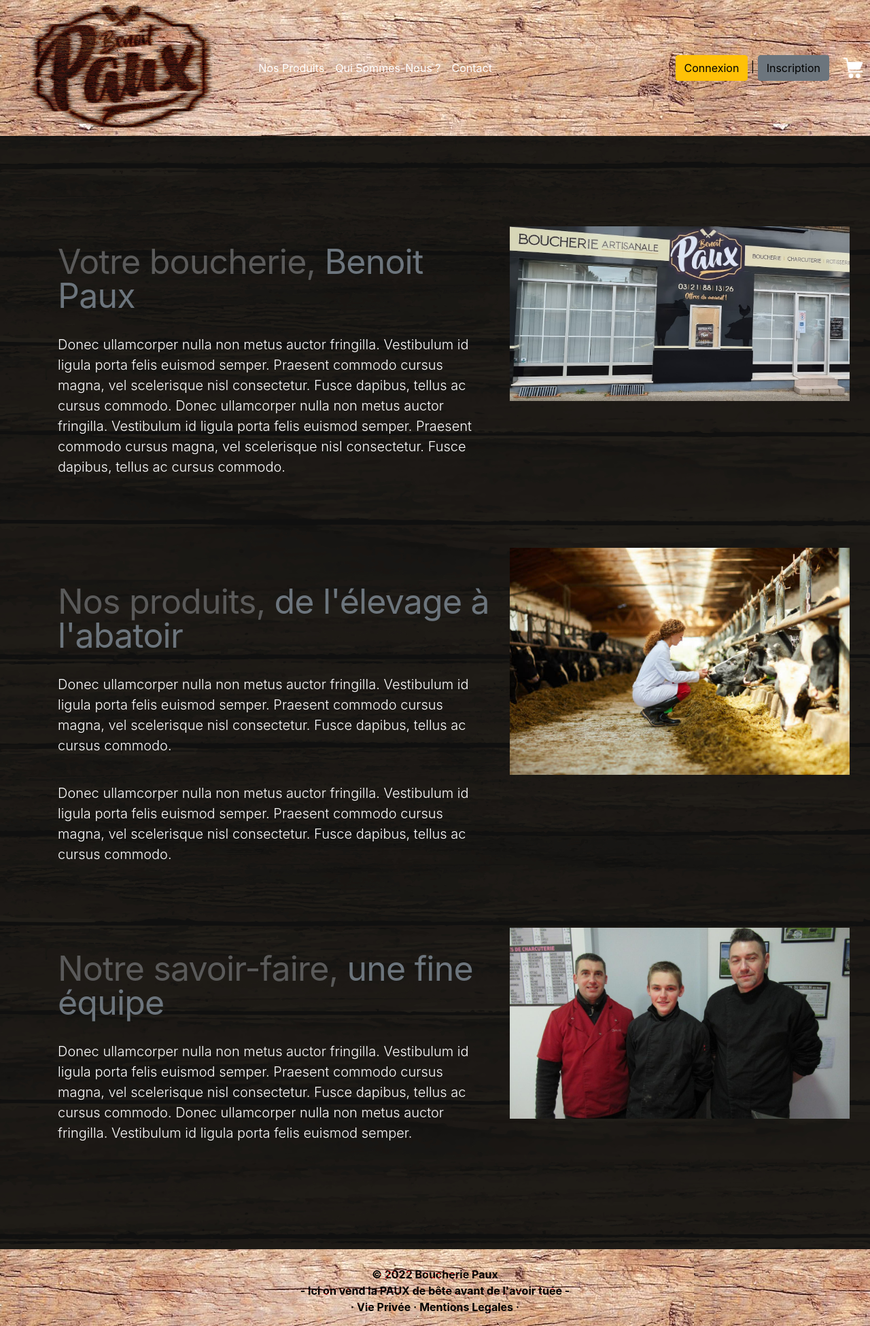
After one commit to JJeremyR/boucherie, a Symfony app: template templates/about_us/index.html.twig in a window 1280 px wide. The commit adds this page. Shown: the whole page at 68% size. Run offline with Twig, Linux system fonts and the light colour scheme; the template is opened without the code that fills it, so the values that code supplies are empty; some libraries are stand-ins or nearby versions.

Commit message:
quisommesnous

```diff
--- /dev/null
+++ b/templates/about_us/index.html.twig
@@ -0,0 +1,51 @@
+{% extends 'base.html.twig' %}
+
+{% block title %} Qui Sommes-Nous ?{% endblock %}
+
+{% block content %}
+
+        <div class="row featurette">
+            <div class="col-md-7">
+                <h2 class="featurette-heading">Votre boucherie,<span class="text-muted"> Benoit Paux</span></h2>
+                <br>
+                <p class="lead td-light">Donec ullamcorper nulla non metus auctor fringilla. Vestibulum id ligula porta felis euismod semper. Praesent commodo cursus magna, vel scelerisque nisl consectetur. Fusce dapibus, tellus ac cursus commodo. Donec ullamcorper nulla non metus auctor fringilla. Vestibulum id ligula porta felis euismod semper. Praesent commodo cursus magna, vel scelerisque nisl consectetur. Fusce dapibus, tellus ac cursus commodo.</p>
+            </div>
+            <div class="col-md-5">
+                <img src="{{ asset('assets/img/dehors.jpg') }}" alt="devanture" class="featurette-image" style="width:500px;height:500px;object-fit:scale-down;object-position:0px 35%;">
+<!--
+                <svg class="bd-placeholder-img bd-placeholder-img-lg featurette-image img-fluid mx-auto" width="500" height="500" xmlns="http://www.w3.org/2000/svg" preserveAspectRatio="xMidYMid slice" focusable="false" role="img" aria-label="Placeholder: 500x500"><title>Placeholder</title><rect width="100%" height="100%" fill="#eee"/><text x="50%" y="50%" fill="#aaa" dy=".3em">500x500</text></svg>
+-->
+            </div>
+        </div>
+
+        <div class="row featurette">
+            <div class="col-md-7">
+                <h2 class="featurette-heading">Nos produits,<span class="text-muted"> de l'élevage à l'abatoir</span></h2>
+                <br>
+                <p class="lead td-light">Donec ullamcorper nulla non metus auctor fringilla. Vestibulum id ligula porta felis euismod semper. Praesent commodo cursus magna, vel scelerisque nisl consectetur. Fusce dapibus, tellus ac cursus commodo.</p>
+                <br>
+                <p class="lead td-light">Donec ullamcorper nulla non metus auctor fringilla. Vestibulum id ligula porta felis euismod semper. Praesent commodo cursus magna, vel scelerisque nisl consectetur. Fusce dapibus, tellus ac cursus commodo.</p>
+            </div>
+            <div class="col-md-5">
+                <img src="{{ asset('assets/img/nature.jpg') }}" alt="devanture" class="featurette-image" style="width:500px;height:500px;object-fit:scale-down;object-position:0px 35%;">
+<!--
+                <svg class="bd-placeholder-img bd-placeholder-img-lg featurette-image img-fluid mx-auto" width="500" height="500" xmlns="http://www.w3.org/2000/svg" preserveAspectRatio="xMidYMid slice" focusable="false" role="img" aria-label="Placeholder: 500x500"><title>Placeholder</title><rect width="100%" height="100%" fill="#eee"/><text x="50%" y="50%" fill="#aaa" dy=".3em">500x500</text></svg>
+-->
+            </div>
+        </div>
+
+        <div class="row featurette">
+            <div class="col-md-7">
+                <h2 class="featurette-heading">Notre savoir-faire,<span class="text-muted"> une fine équipe</span></h2>
+                <br>
+                <p class="lead td-light">Donec ullamcorper nulla non metus auctor fringilla. Vestibulum id ligula porta felis euismod semper. Praesent commodo cursus magna, vel scelerisque nisl consectetur. Fusce dapibus, tellus ac cursus commodo. Donec ullamcorper nulla non metus auctor fringilla. Vestibulum id ligula porta felis euismod semper.</p>
+            </div>
+            <div class="col-md-5">
+                <img src="{{ asset('assets/img/la-fine-equipe.jpg') }}" alt="devanture" class="featurette-image" style="width:500px;height:500px;object-fit:scale-down;object-position:0px 35%;">
+<!--
+                <svg class="bd-placeholder-img bd-placeholder-img-lg featurette-image img-fluid mx-auto" width="500" height="500" xmlns="http://www.w3.org/2000/svg" preserveAspectRatio="xMidYMid slice" focusable="false" role="img" aria-label="Placeholder: 500x500"><title>Placeholder</title><rect width="100%" height="100%" fill="#eee"/><text x="50%" y="50%" fill="#aaa" dy=".3em">500x500</text></svg>
+-->
+            </div>
+        </div>
+
+{% endblock %}
--- a/templates/base.html.twig
+++ b/templates/base.html.twig
@@ -48,7 +48,7 @@
                             <a class="nav-link" href="{{ path('products') }}">Nos Produits</a>
                         </li>
                         <li class="nav-item active">
-                            <a class="nav-link" href="{{ path('home') }}">Qui Sommes-Nous ?</a>
+                            <a class="nav-link" href="{{ path('about_us') }}">Qui Sommes-Nous ?</a>
                         </li>
                         <li class="nav-item active">
                             <a class="nav-link" href="{{ path('contact') }}">Contact</a>
```
Also changed, not shown: src/Controller/AboutUsController.php (added, +18 -0 lines), public/assets/img/la-fine-equipe.jpg (added), public/assets/img/nature.jpg (added).
